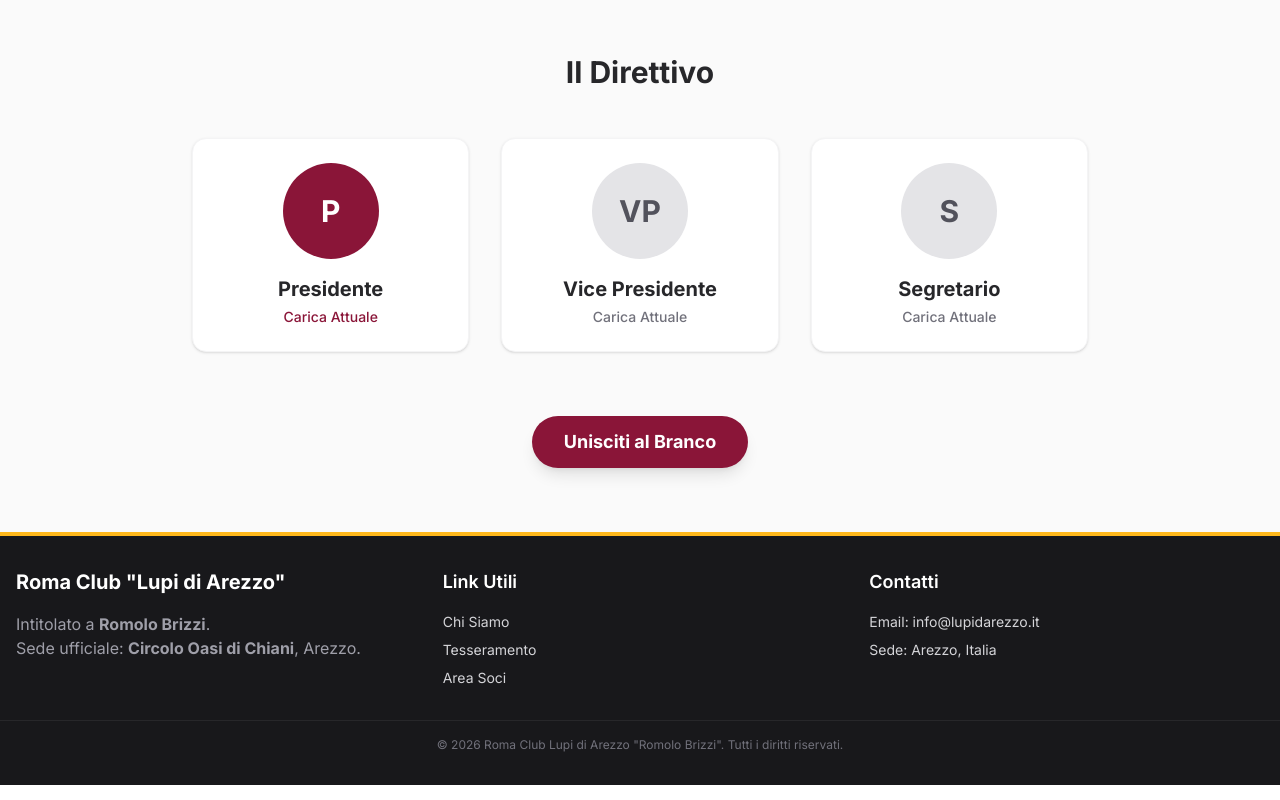
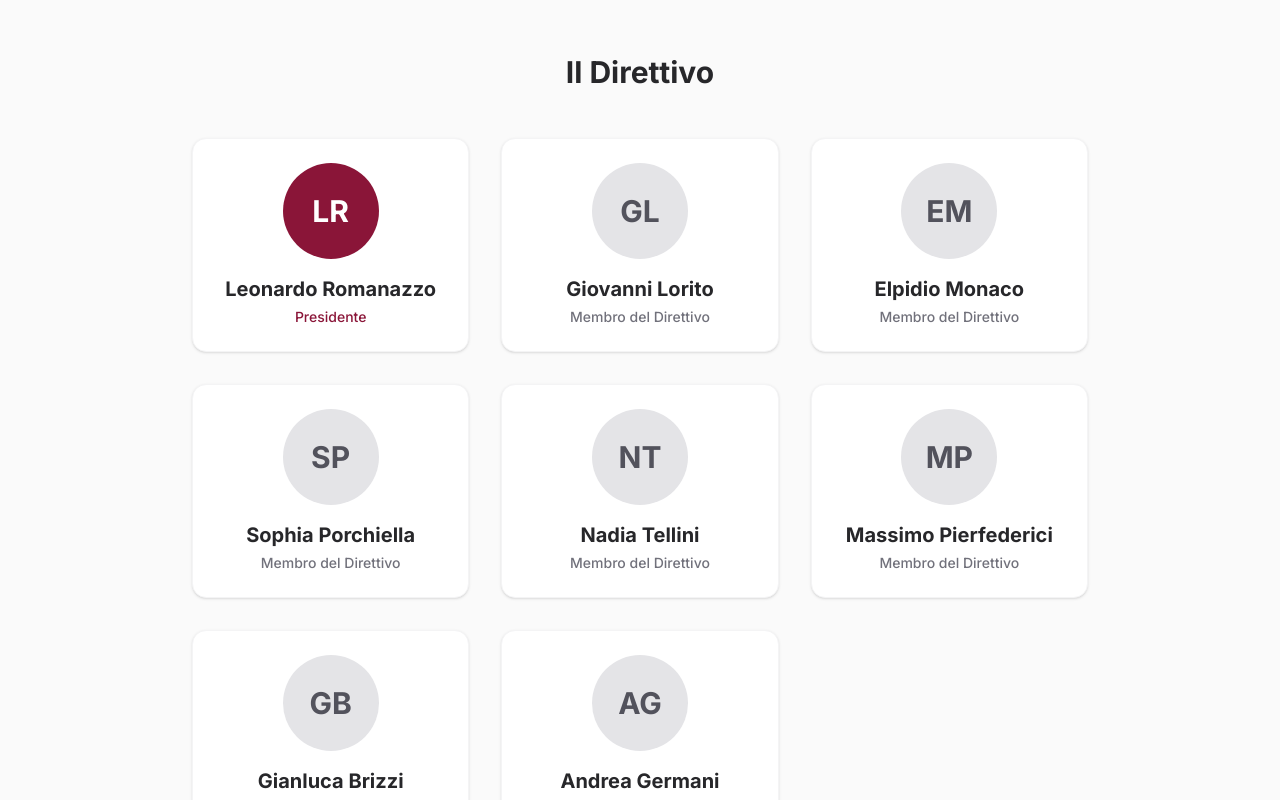
Before and after one commit to lomo445/Roma-Club-Lupi-di-Arezzo, a Next.js app: page /chi-siamo in a window 1280 px wide. Shown: the part 1060-1860 px from the top of the page. Built offline with nearby package versions, Linux system fonts and the light colour scheme; no server answers.

Commit message:
Admin dashboard accounting and privacy (fix build 2)

```diff
--- a/src/app/chi-siamo/page.tsx
+++ b/src/app/chi-siamo/page.tsx
@@ -56,33 +56,36 @@ export default function ChiSiamo() {
         <div className="container mx-auto text-center">
           <h2 className="text-3xl font-bold text-zinc-800 mb-12">Il Direttivo</h2>
           <div className="grid grid-cols-1 sm:grid-cols-2 md:grid-cols-3 gap-8 max-w-4xl mx-auto">
-
-            {/* Membro 1 */}
+            {/* Presidente */}
             <div className="bg-white p-6 rounded-xl shadow-sm border border-zinc-100 flex flex-col items-center">
               <div className="w-24 h-24 bg-primary text-white rounded-full flex items-center justify-center text-3xl font-bold mb-4">
-                P
+                LR
               </div>
-              <h3 className="text-xl font-bold text-zinc-800">Presidente</h3>
-              <p className="text-primary font-medium text-sm mt-1">Carica Attuale</p>
+              <h3 className="text-xl font-bold text-zinc-800">Leonardo Romanazzo</h3>
+              <p className="text-primary font-medium text-sm mt-1">Presidente</p>
             </div>
 
-            {/* Membro 2 */}
-            <div className="bg-white p-6 rounded-xl shadow-sm border border-zinc-100 flex flex-col items-center">
-              <div className="w-24 h-24 bg-zinc-200 text-zinc-600 rounded-full flex items-center justify-center text-3xl font-bold mb-4">
-                VP
-              </div>
-              <h3 className="text-xl font-bold text-zinc-800">Vice Presidente</h3>
-              <p className="text-zinc-500 font-medium text-sm mt-1">Carica Attuale</p>
-            </div>
-
-            {/* Membro 3 */}
-            <div className="bg-white p-6 rounded-xl shadow-sm border border-zinc-100 flex flex-col items-center">
-              <div className="w-24 h-24 bg-zinc-200 text-zinc-600 rounded-full flex items-center justify-center text-3xl font-bold mb-4">
-                S
-              </div>
-              <h3 className="text-xl font-bold text-zinc-800">Segretario</h3>
-              <p className="text-zinc-500 font-medium text-sm mt-1">Carica Attuale</p>
-            </div>
+            {/* Membri Direttivo */}
+            {[
+              "Giovanni Lorito",
+              "Elpidio Monaco",
+              "Sophia Porchiella",
+              "Nadia Tellini",
+              "Massimo Pierfederici",
+              "Gianluca Brizzi",
+              "Andrea Germani"
+            ].map((name, idx) => {
+              const initials = name.split(" ").map(n => n[0]).join("");
+              return (
+                <div key={idx} className="bg-white p-6 rounded-xl shadow-sm border border-zinc-100 flex flex-col items-center">
+                  <div className="w-24 h-24 bg-zinc-200 text-zinc-600 rounded-full flex items-center justify-center text-3xl font-bold mb-4">
+                    {initials}
+                  </div>
+                  <h3 className="text-xl font-bold text-zinc-800">{name}</h3>
+                  <p className="text-zinc-500 font-medium text-sm mt-1">Membro del Direttivo</p>
+                </div>
+              );
+            })}
 
           </div>
 
--- a/src/app/page.tsx
+++ b/src/app/page.tsx
@@ -62,8 +62,8 @@ export default function Home() {
                 </div>
               </div>
               <div className="p-4 bg-secondary/20 rounded-xl border border-secondary/30 text-center">
-                <p className="font-bold text-primary">📍 Sede Visiva: Circolo Oasi di Chiani</p>
-                <p className="text-sm text-zinc-700 mt-1">Vieni a vedere le partite sul nostro maxischermo!</p>
+                <p className="font-bold text-primary">📍 Sede Visiva: Circolo Oasi Chiani</p>
+                <p className="text-sm text-zinc-700 mt-1">Vieni a vedere le partite insieme a noi in sede!</p>
               </div>
             </div>
 
--- /dev/null
+++ b/src/app/privacy/page.tsx
@@ -0,0 +1,61 @@
+export const metadata = {
+  title: 'Privacy Policy | Roma Club Lupi di Arezzo',
+  description: 'Informativa sulla Privacy del Roma Club Romolo Brizzi - Lupi di Arezzo',
+};
+
+export default function PrivacyPage() {
+  return (
+    <div className="min-h-screen bg-zinc-50 py-16 px-4">
+      <div className="container mx-auto max-w-4xl bg-white p-8 md:p-12 rounded-2xl shadow-sm border border-zinc-100">
+        <h1 className="text-4xl font-bold text-zinc-900 mb-8 border-b pb-4">Informativa sulla Privacy</h1>
+
+        <div className="prose prose-zinc max-w-none">
+          <p>
+            Ai sensi del <strong>Regolamento UE 2016/679 (GDPR)</strong>, il <strong>Roma Club Lupi di Arezzo "Romolo Brizzi"</strong>
+            fornisce le seguenti informazioni in merito al trattamento dei dati personali forniti al momento dell'iscrizione.
+          </p>
+
+          <h2 className="text-2xl font-bold mt-8 mb-4">1. Titolare del Trattamento</h2>
+          <p>
+            Il Titolare del trattamento dei dati è il Roma Club Lupi di Arezzo "Romolo Brizzi", con sede presso Circolo Oasi Chiani, Ponte a Chiani 1, Arezzo.
+            Email di contatto: <strong>romaclublupidiarezzo@gmail.com</strong>.
+          </p>
+
+          <h2 className="text-2xl font-bold mt-8 mb-4">2. Finalità del Trattamento</h2>
+          <p>
+            I dati personali raccolti (Nome, Cognome, Data e Luogo di Nascita, Email, Telefono, Sesso) vengono trattati per le seguenti finalità:
+          </p>
+          <ul>
+            <li>Gestione del tesseramento e archiviazione soci.</li>
+            <li>Comunicazioni istituzionali relative ad attività del Club (trasferte, riunioni, eventi in sede).</li>
+            <li>Elaborazioni statistiche interne in forma anonima e aggregata.</li>
+          </ul>
+
+          <h2 className="text-2xl font-bold mt-8 mb-4">3. Base Giuridica del Trattamento</h2>
+          <p>
+            Il trattamento dei dati si fonda sull'esecuzione del contratto associativo di cui l'interessato è parte
+            (il tesseramento al Club) e sul consenso esplicito fornito al momento della compilazione del form.
+          </p>
+
+          <h2 className="text-2xl font-bold mt-8 mb-4">4. Destinatari dei Dati e Sicurezza</h2>
+          <p>
+            I Suoi dati non verranno in alcun modo diffusi o ceduti a terzi per scopi di marketing.
+            Potranno essere comunicati agli Enti preposti per adempimenti di legge o assicurativi.
+            I dati sono custoditi su database sicuri e in conformità agli standard di sicurezza informatica odierni.
+          </p>
+
+          <h2 className="text-2xl font-bold mt-8 mb-4">5. Diritti dell'Interessato</h2>
+          <p>
+            In ogni momento, Lei potrà esercitare i diritti previsti dagli art. 15-22 del GDPR, ovvero:
+            chiedere l'accesso, la rettifica, la cancellazione dei dati, la limitazione del trattamento o opporsi ad esso.
+            Le richieste possono essere inviate via email a <strong>romaclublupidiarezzo@gmail.com</strong>.
+          </p>
+
+          <p className="mt-8 text-sm text-zinc-500">
+            Ultimo aggiornamento: Luglio 2026
+          </p>
+        </div>
+      </div>
+    </div>
+  );
+}
--- a/src/components/IscrizioneForm.tsx
+++ b/src/components/IscrizioneForm.tsx
@@ -11,6 +11,7 @@ const formSchema = z.object({
   nomeCognome: z.string().min(3, "Inserire Nome e Cognome"),
   dataNascita: z.string().min(8, "Inserire Data di Nascita"),
   luogoNascita: z.string().min(2, "Inserire Luogo di Nascita"),
+  sesso: z.enum(["Maschio", "Femmina", "Altro"], { message: "Selezionare il sesso" }),
   telefono: z.string().min(5, "Inserire Numero di Telefono"),
   tipoTessera: z.enum(["Adulto", "Ridotto", "Familiare"]),
   metodoPagamento: z.enum(["Contanti", "Stripe"]),
@@ -153,8 +154,22 @@ export function IscrizioneForm() {
               animate={{ opacity: 1, x: 0 }}
               exit={{ opacity: 0, x: -20 }}
               transition={{ duration: 0.3 }}
-              className="space-y-6"
+              className="space-y-4"
             >
+              <div>
+                <label className="block text-sm font-bold text-zinc-700 mb-1">Sesso *</label>
+                <select
+                  {...register("sesso")}
+                  className="w-full px-4 py-3 border border-zinc-200 rounded-lg focus:ring-2 focus:ring-primary focus:border-primary outline-none transition-all"
+                >
+                  <option value="">Seleziona...</option>
+                  <option value="Maschio">Maschio</option>
+                  <option value="Femmina">Femmina</option>
+                  <option value="Altro">Altro / Preferisco non specificare</option>
+                </select>
+                {errors.sesso && <p className="text-red-500 text-sm mt-1">{errors.sesso.message}</p>}
+              </div>
+
               <div>
                 <label className="block text-sm font-medium text-zinc-700 mb-3">Scegli il tipo di Tessera *</label>
                 <div className="space-y-3">
@@ -230,7 +245,7 @@ export function IscrizioneForm() {
                     className="mt-1 w-5 h-5 text-primary rounded border-zinc-300 focus:ring-primary"
                   />
                   <span className="ml-3 text-sm text-zinc-700">
-                    Dichiaro di aver letto e accettato la <a href="#" className="text-primary hover:underline">Privacy Policy</a> per il trattamento dei dati personali ai fini del tesseramento.*
+                    Dichiaro di aver letto e accettato la <a href="/privacy" target="_blank" className="text-primary hover:underline font-bold">Privacy Policy</a> per il trattamento dei dati personali ai fini del tesseramento.*
                   </span>
                 </label>
                 {errors.accettazionePrivacy && <p className="text-red-500 text-sm mt-1">{errors.accettazionePrivacy.message}</p>}
--- a/src/components/layout/Footer.tsx
+++ b/src/components/layout/Footer.tsx
@@ -6,7 +6,8 @@ export function Footer() {
           <h3 className="text-xl font-bold mb-4 text-white">Roma Club "Lupi di Arezzo"</h3>
           <p className="text-zinc-400">
             Intitolato a <strong>Romolo Brizzi</strong>.<br/>
-            Sede ufficiale: <strong>Circolo Oasi di Chiani</strong>, Arezzo.
+            Sede ufficiale: <strong>Circolo Oasi Chiani</strong><br/>
+            Ponte a Chiani 1, Arezzo.
           </p>
         </div>
         <div>
@@ -20,8 +21,8 @@ export function Footer() {
         <div>
           <h4 className="text-lg font-semibold text-white mb-4">Contatti</h4>
           <ul className="space-y-2 text-sm">
-            <li>Email: info@lupidarezzo.it</li>
-            <li>Sede: Arezzo, Italia</li>
+            <li>Email: romaclublupidiarezzo@gmail.com</li>
+            <li>Sede: Circolo Oasi Chiani, Ponte a Chiani 1, Arezzo</li>
           </ul>
         </div>
       </div>
```
Also changed, not shown: src/app/dashboard/page.tsx (+80 -0 lines), 1 other file (tests, documents, lock files or other folders).
